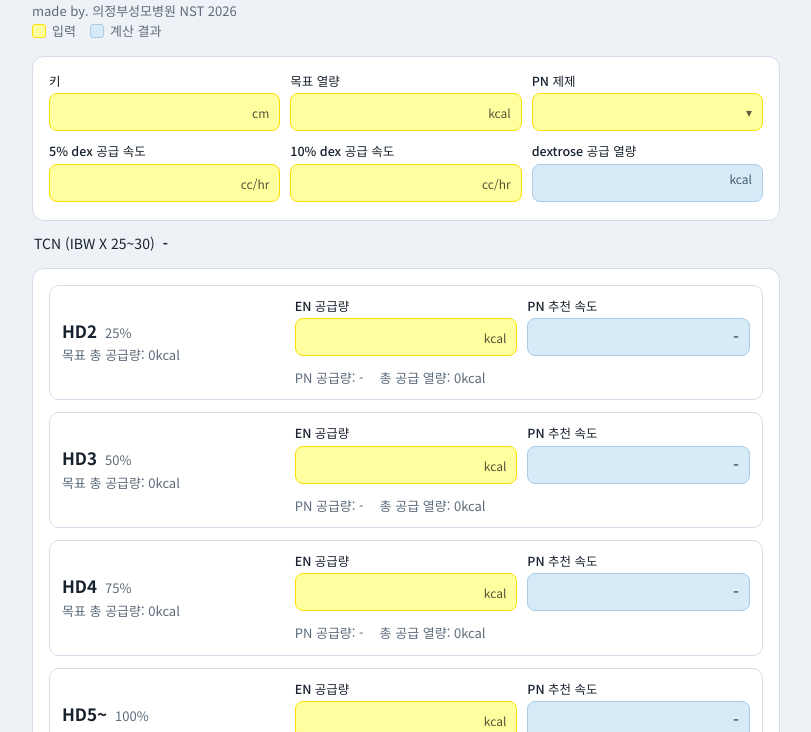
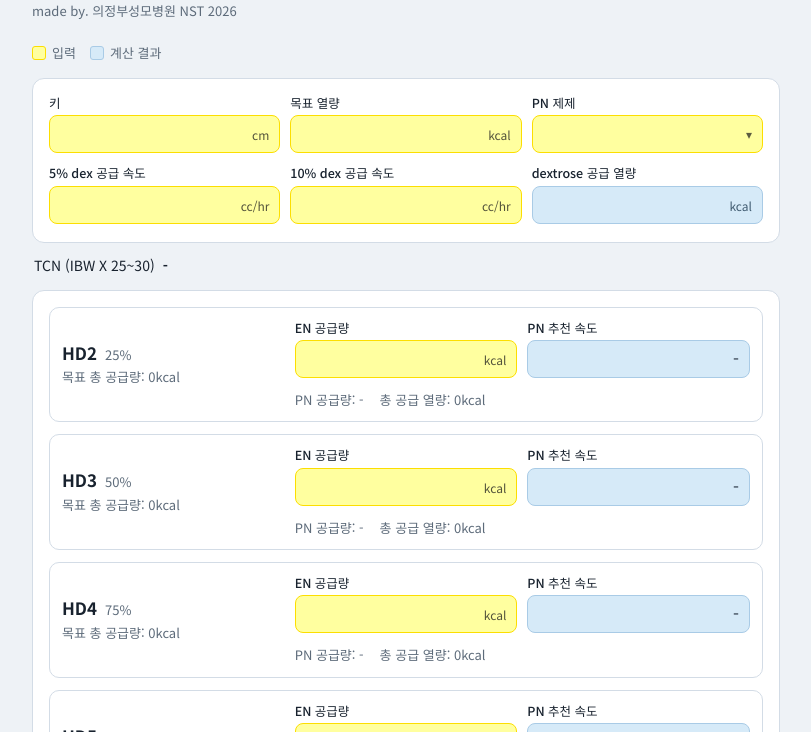
Before and after one commit to heejin0203/PN_calculator, a plain HTML site: page index.html in a window 1280 px wide. Shown: the part 68-800 px from the top of the page, without its empty margins (234-1045 px from the left). Drawn offline with Linux system fonts and the light colour scheme.

Commit message:
Add files via upload

```diff
--- a/index.html
+++ b/index.html
@@ -47,7 +47,7 @@ body{margin:0;background:var(--bg);color:var(--ink);
 h1{margin:0;font-size:26px;font-weight:700;letter-spacing:-.01em}
 .by{margin:2px 0 0;color:var(--muted);font-size:13px}
 .how{margin:14px 0 6px;font-size:13.5px}
-.legend{display:flex;gap:14px;align-items:center;margin:0 0 16px;font-size:13px;color:var(--muted)}
+.legend{display:flex;gap:14px;align-items:center;margin:22px 0 16px;font-size:13px;color:var(--muted)}
 .legend i{display:inline-block;width:14px;height:14px;border-radius:3px;vertical-align:-2px;margin-right:6px;border:1px solid}
 .legend .li{background:var(--in);border-color:var(--in-line)}
 .legend .lo{background:var(--out);border-color:var(--out-line)}
@@ -176,7 +176,7 @@ function render(){
   var lo=round100(h*h*22*0.0001*25), hi=round100(h*h*22*0.0001*30);
   $('tcn').textContent=h>0?fmt(lo)+'~'+fmt(hi)+' kcal':'-';
   var dex=num($('d5'))*4.08+num($('d10'))*8.16;
-  $('dexk').innerHTML=(dex>0?'<span class="v">'+fmt(dex)+'</span>':'')+'<em>kcal</em>';
+  $('dexk').innerHTML='<span class="v">'+(dex>0?fmt(dex):'&#8203;')+'</span><em>kcal</em>';
   var raw=$('target').value.trim();
   var target=raw===''?lo:num($('target'));
   var p=sel.value===''?null:P[+sel.value];
```
